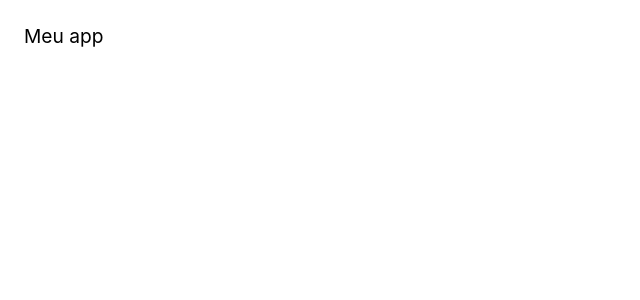
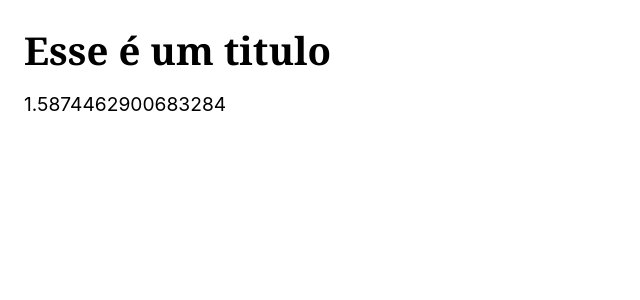
Before and after one commit to johndiegodeoliveirasilva/appreact, a React (Create React App) app: page / in a window 1280 px wide. Shown: the top 300 px of the page, without its empty margins (0-640 px from the left). Built offline with nearby package versions, Linux system fonts and the light colour scheme.

Commit message:
variables

```diff
--- a/src/App.js
+++ b/src/App.js
@@ -1,7 +1,15 @@
 import React from 'react';
 
 const App = () => {
-  return <div>Meu app</div>;
+  const random = Math.random();
+  const active = false
+  const title = <h1>Esse é um titulo</h1>
+  return (
+    <>
+      {title}
+      <p className={active ? 'active': 'inactive'}>{(random * 100)/ 50}</p>
+    </>
+    );
 }
 
 export default App;
```
